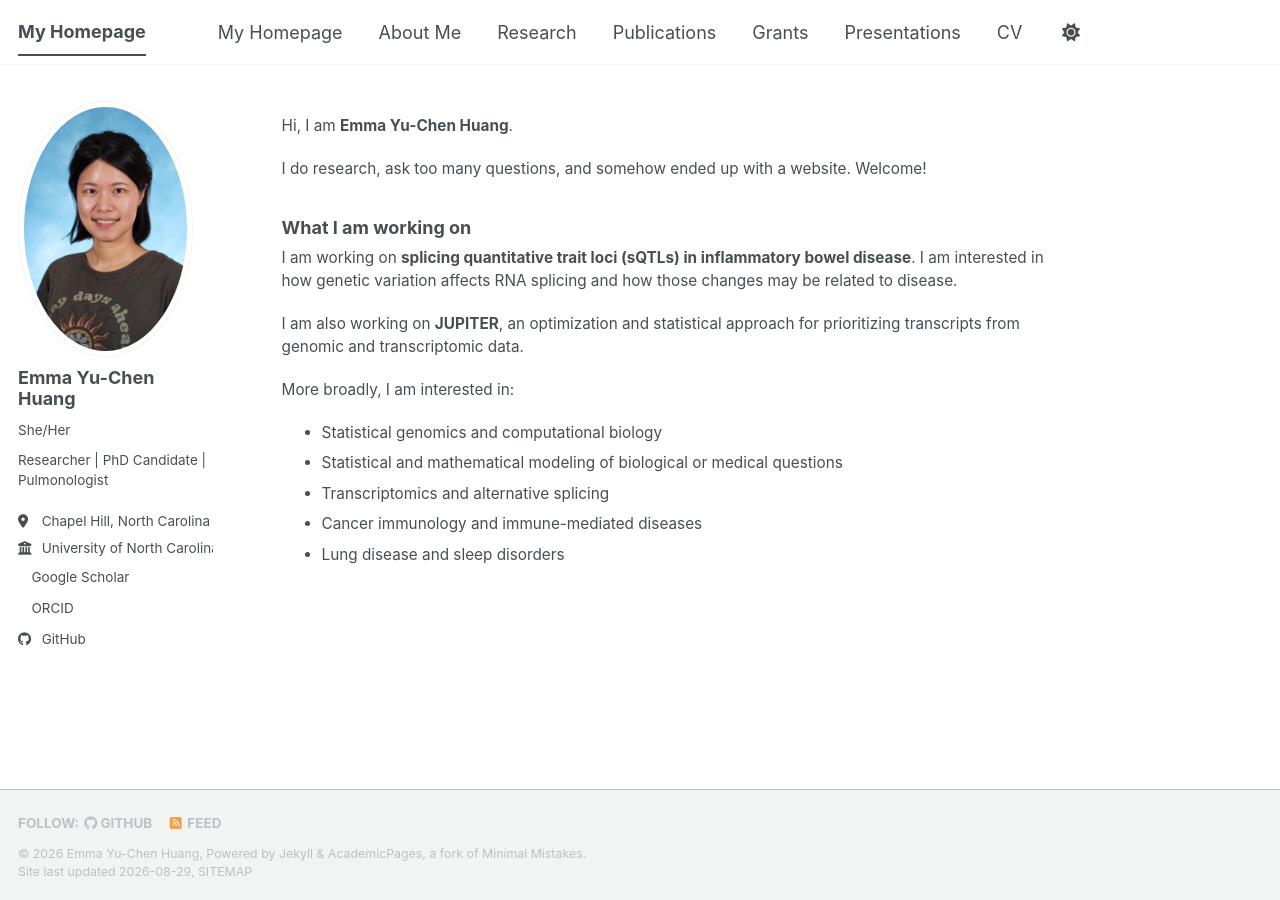
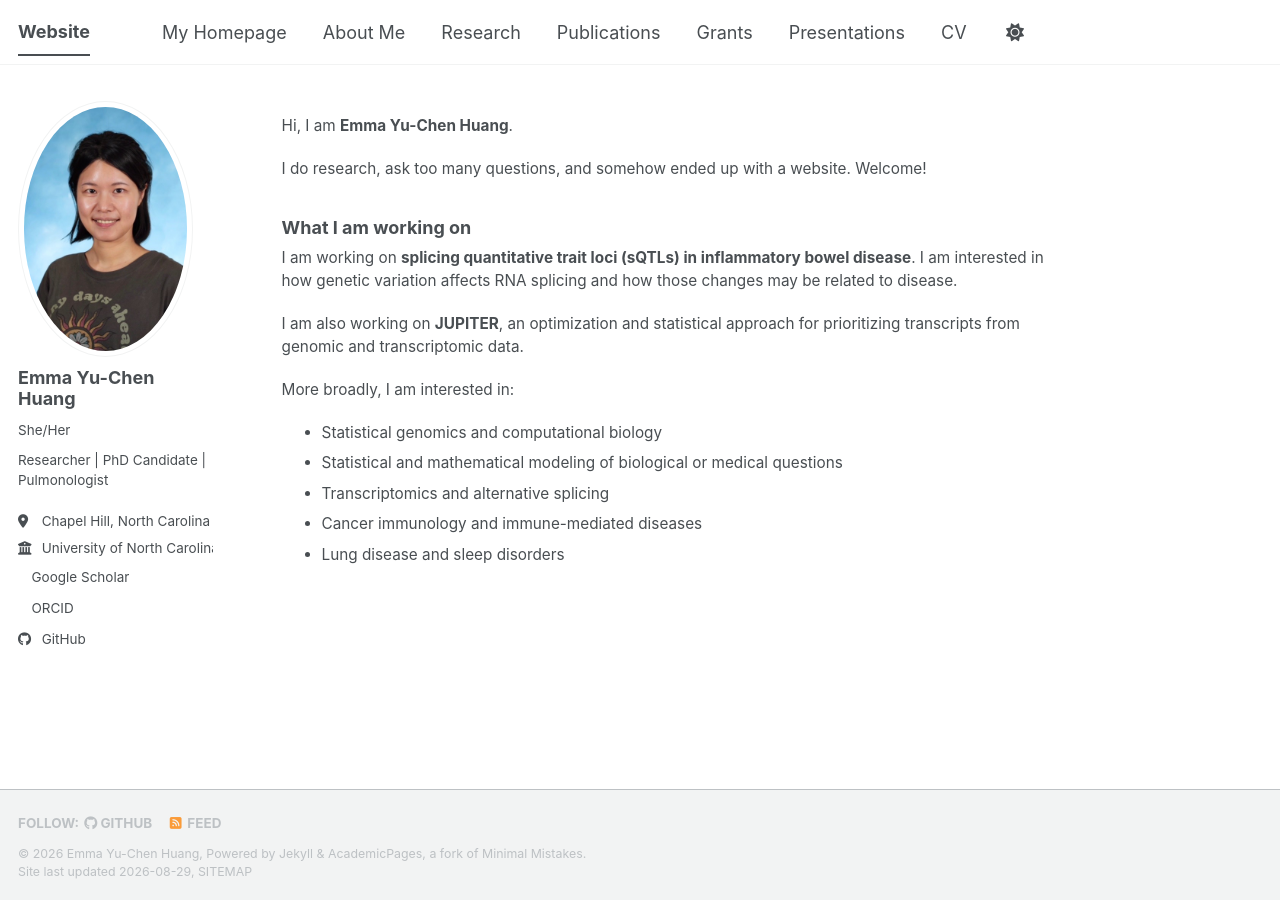
Before and after one commit to yuchen-hahaha/yuchen-hahaha.github.io, a Jekyll site: the page built from index.md, in a window 1280 px wide. Built offline with Jekyll 4.4.1, drawn with Linux system fonts in a browser that asks for light colours; a style sheet for code colours, icons or effects is not loaded.

Commit message:
Change site title from 'My Homepage' to 'Website'

```diff
--- a/_config.yml
+++ b/_config.yml
@@ -10,7 +10,7 @@ site_theme               : "default" # The available themes options are "default
                                              # or if you already have some other page hosted on Github then use "https://[your GitHub username].github.io/[Your Repo Name]"
 baseurl                  : "" # the subpath of your site, e.g. "/blog"
 repository               : "academicpages/academicpages.github.io"
-title                    : "My Homepage"
+title                    : "Website"
 name                     : &name "Emma Yu-Chen Huang"
 description              : &description "Academic website of Emma Yu-Chen Huang"
 url                      : https://yuchen-hahaha.github.io
```
